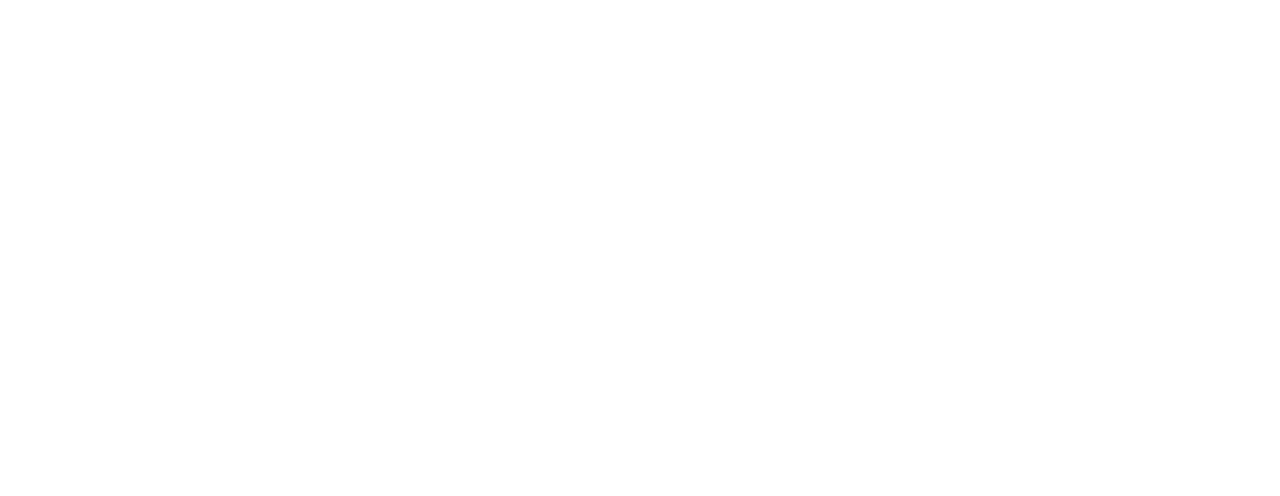
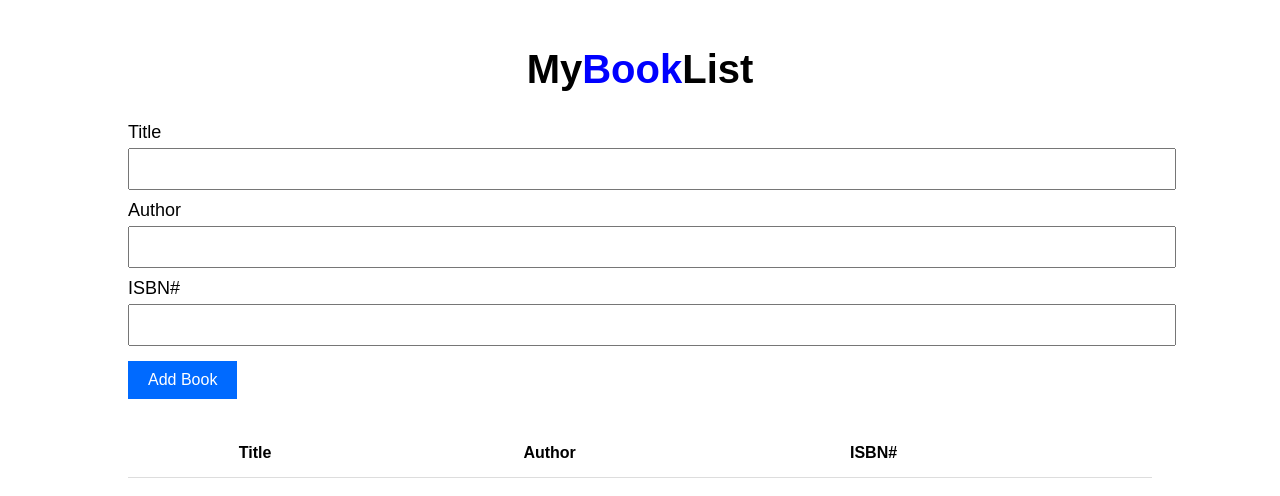
Before and after one commit to acciojob/book-list-vinay348, a website: page main.html in a window 1280 px wide. Drawn offline with Linux system fonts and the light colour scheme.

Commit message:
created a submission

```diff
--- a/main.html
+++ b/main.html
@@ -8,6 +8,47 @@
 
 <body>
 	<!-- the entire body must be written by student -->
+	<!DOCTYPE html>
+<html lang="en">
+<head>
+  <meta charset="UTF-8" />
+  <meta name="viewport" content="width=device-width, initial-scale=1.0" />
+  <title>My Book List</title>
+  <link rel="stylesheet" href="styles.css" />
+</head>
+<body>
+
+  <h1><span style="color: black;">My</span><span style="color: blue;">Book</span>List</h1>
+
+  <div class="form-group">
+    <label>Title</label>
+    <input type="text" id="title" />
+
+    <label>Author</label>
+    <input type="text" id="author" />
+
+    <label>ISBN#</label>
+    <input type="text" id="isbn" />
+
+    <button id="submit">Add Book</button>
+  </div>
+
+  <table class="table table-striped">
+    <thead>
+      <tr>
+        <th>Title</th>
+        <th>Author</th>
+        <th>ISBN#</th>
+        <th></th>
+      </tr>
+    </thead>
+    <tbody id="book-list"></tbody>
+  </table>
+
+  <script src="script.js"></script>
+</body>
+</html>
+
     <script type="text/javascript" src="./script.js">
 </script>
 
--- a/script.js
+++ b/script.js
@@ -1 +1,47 @@
 //your JS code here. If required.
+// STEP 1: Get the HTML elements
+const titleInput = document.getElementById("title");
+const authorInput = document.getElementById("author");
+const isbnInput = document.getElementById("isbn");
+const submitBtn = document.getElementById("submit");
+const bookList = document.getElementById("book-list");
+
+// STEP 2: Add book when click on submit
+submitBtn.addEventListener("click", function () {
+
+  // Read values from input
+  const title = titleInput.value.trim();
+  const author = authorInput.value.trim();
+  const isbn = isbnInput.value.trim();
+
+  // If any box empty → stop
+  if (!title || !author || !isbn) {
+    alert("Please fill all fields!");
+    return;
+  }
+
+  // STEP 3: Create a new table row
+  const row = document.createElement("tr");
+
+  row.innerHTML = `
+    <td>${title}</td>
+    <td>${author}</td>
+    <td>${isbn}</td>
+    <td><button class="delete">X</button></td>
+  `;
+
+  // STEP 4: Add row to table
+  bookList.appendChild(row);
+
+  // STEP 5: Clear input boxes
+  titleInput.value = "";
+  authorInput.value = "";
+  isbnInput.value = "";
+});
+
+// STEP 6: Delete a book (event delegation)
+bookList.addEventListener("click", function (e) {
+  if (e.target.classList.contains("delete")) {
+    e.target.parentElement.parentElement.remove();
+  }
+});
--- a/styles.css
+++ b/styles.css
@@ -1 +1,63 @@
 /*  your css code here. If applicable */
+body {
+  font-family: Arial, sans-serif;
+  width: 80%;
+  margin: auto;
+  padding-top: 20px;
+}
+
+h1 {
+  text-align: center;
+  font-size: 40px;
+  margin-bottom: 30px;
+}
+
+.form-group {
+  margin-bottom: 30px;
+}
+
+.form-group label {
+  display: block;
+  font-size: 18px;
+  margin: 10px 0 5px;
+}
+
+.form-group input {
+  width: 100%;
+  padding: 10px;
+  font-size: 16px;
+}
+
+#submit {
+  margin-top: 15px;
+  padding: 10px 20px;
+  font-size: 16px;
+  background: #006aff;
+  color: white;
+  border: none;
+  cursor: pointer;
+}
+
+.table {
+  width: 100%;
+  border-collapse: collapse;
+  margin-top: 20px;
+}
+
+.table th,
+.table td {
+  padding: 15px;
+  border-bottom: 1px solid #ddd;
+}
+
+.table-striped tbody tr:nth-child(odd) {
+  background-color: #f9f9f9;
+}
+
+.delete {
+  padding: 5px 10px;
+  background: red;
+  color: white;
+  border: none;
+  cursor: pointer;
+}
```
